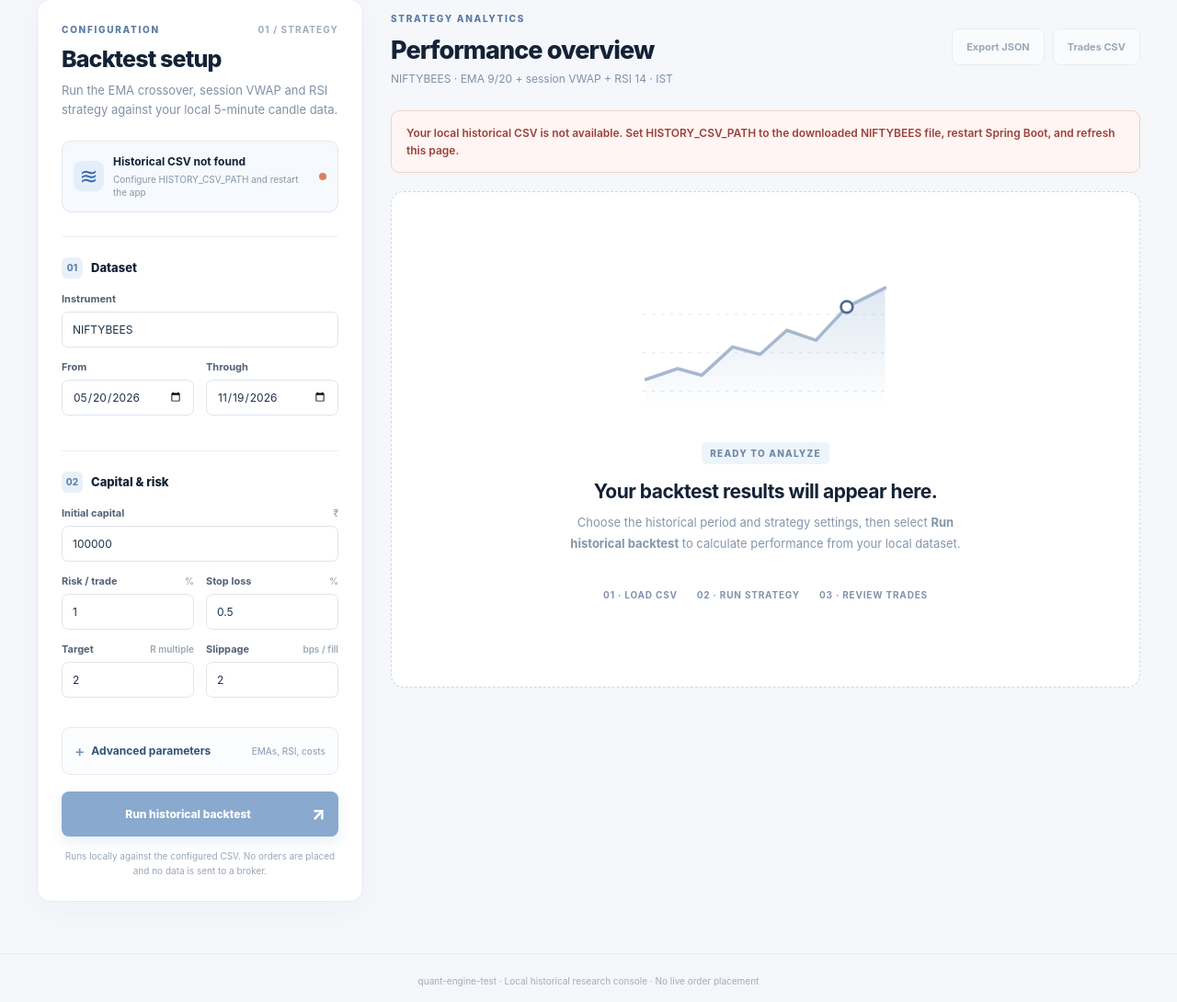
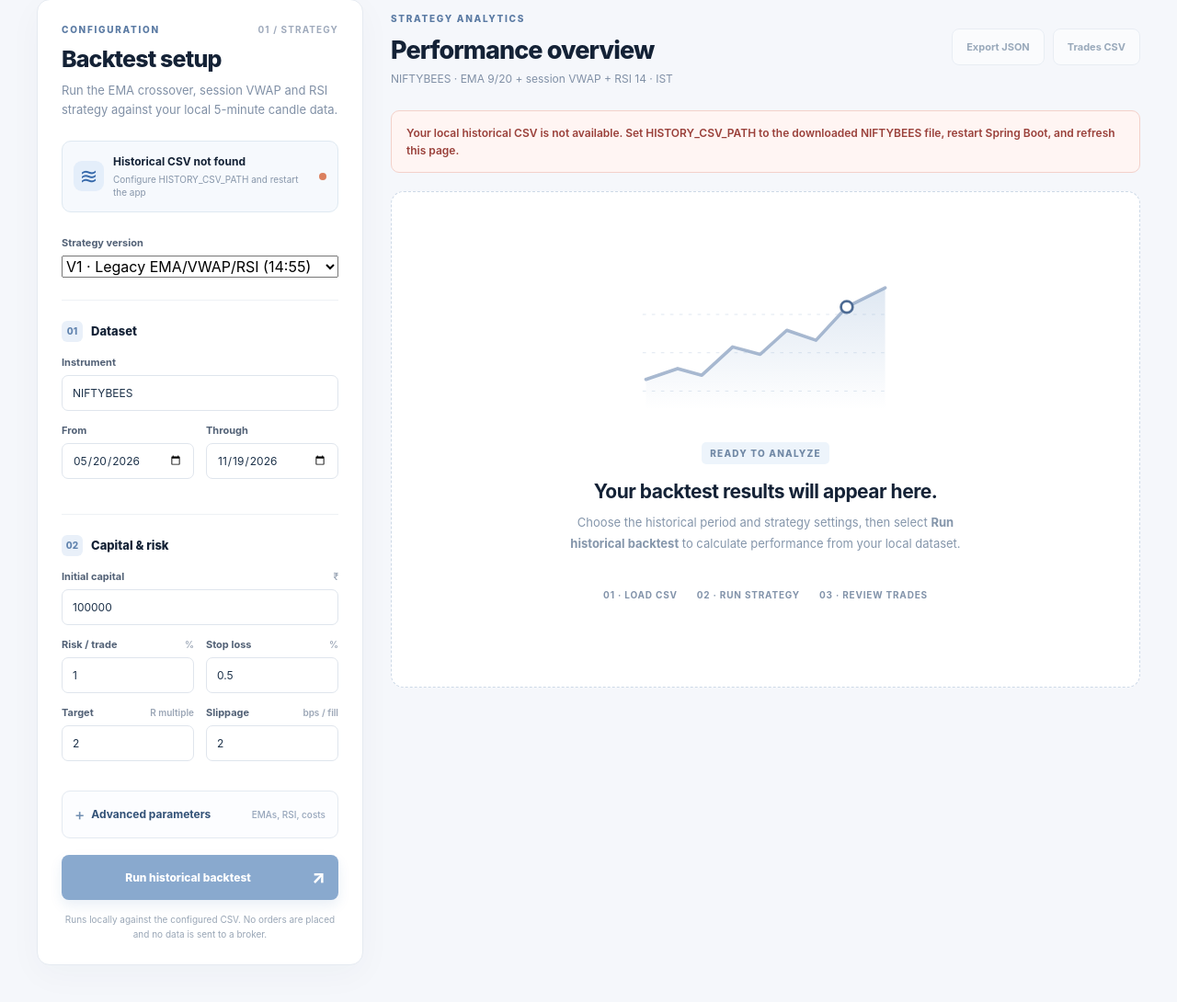
Before and after one commit to aaruchalet/quant-engine-equity, a Spring Boot app: page / in a window 1280 px wide. Shown: the part 109-1199 px from the top of the page at 92% size. Run offline with Spring Boot 4, Linux system fonts and the light colour scheme.

Commit message:
feat(ui): choose safe V1 or EMA-RSI-first VWAP-bounce V2

```diff
--- a/src/main/resources/static/index.html
+++ b/src/main/resources/static/index.html
@@ -36,6 +36,14 @@
       </div>
 
       <form id="backtestForm" novalidate>
+        <div class="field">
+          <label for="strategyVersion">Strategy version</label>
+          <select id="strategyVersion" name="strategyVersion">
+            <option value="v1">V1 · Legacy EMA/VWAP/RSI (14:55)</option>
+            <option value="v2">V2 · EMA → RSI → VWAP bounce (15:00)</option>
+          </select>
+        </div>
+        <p id="v2Explanation" class="strategy-note" hidden>V2: EMA 9/20 crossover and RSI (long &gt;50, short &lt;50) first; ONE VWAP touch-and-close is the LAST gate. Configured in <code>config/strategy-vwap-ema.example.yml</code>. Fixed 1–10 quantity, 1% stop, 2% target and 15:00 square-off. V2 requires genuine 15:00 OPEN candles (the earlier CSV ends at 14:55).</p>
         <div class="section-heading"><span>01</span> Dataset</div>
         <div class="field">
           <label for="symbol">Instrument</label>
```
